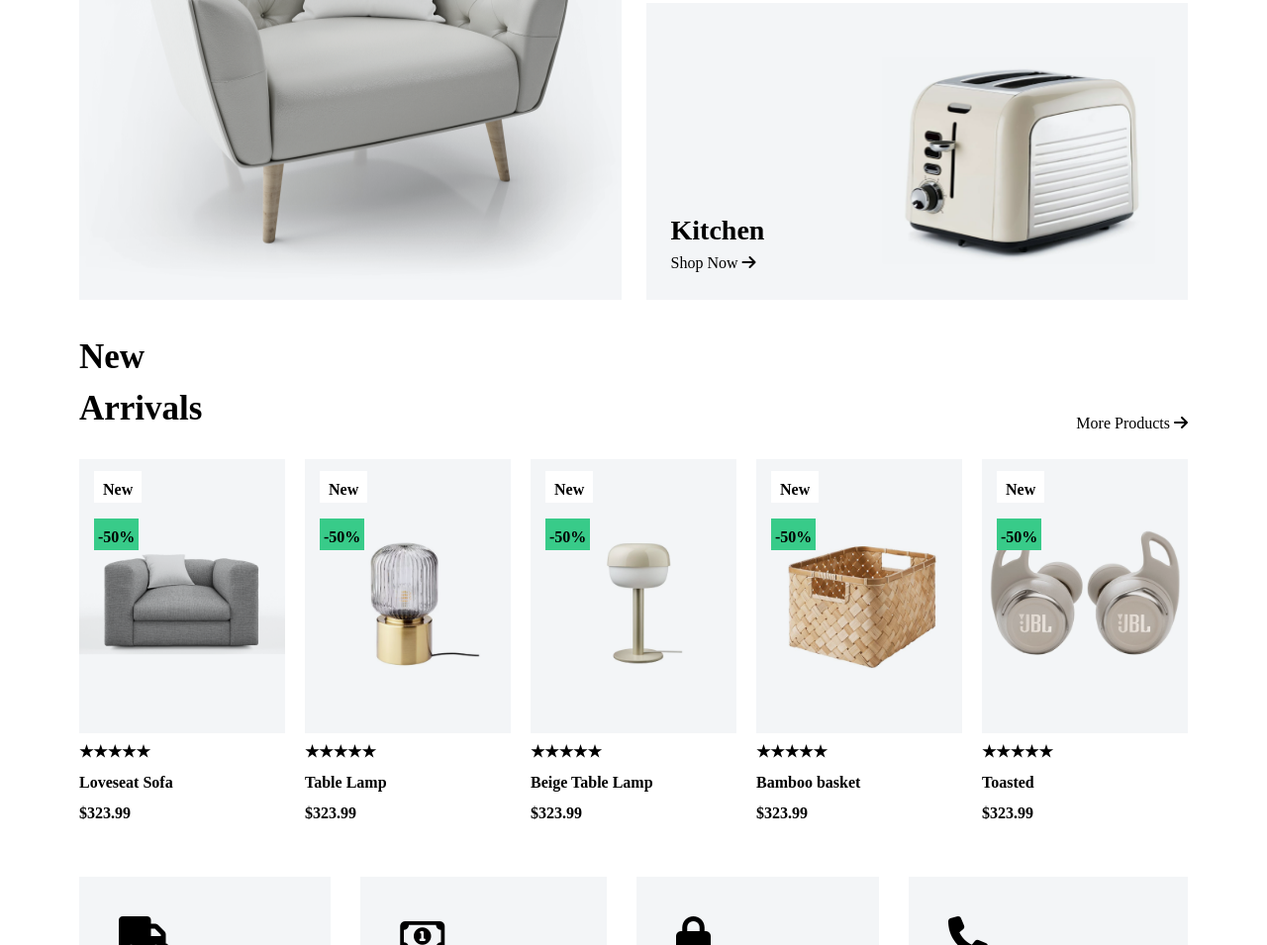
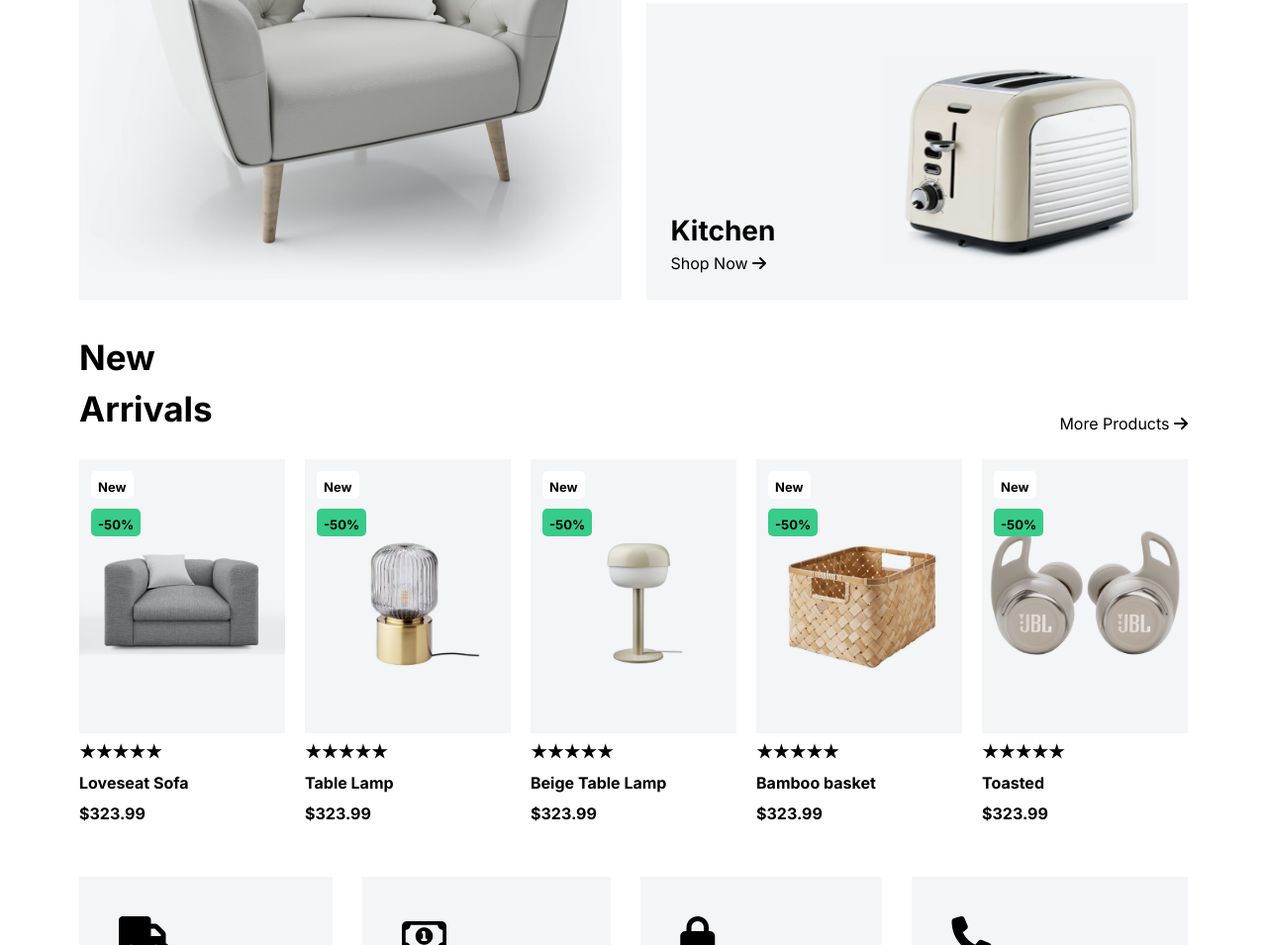
Before and after one commit to zadmainda/GearGrid, a plain HTML site: page index.html in a window 1280 px wide. Shown: the part 627-1582 px from the top of the page at 99% size. Drawn offline with Linux system fonts and the light colour scheme.

Commit message:
feat: add logos and style card banner and card discount spans

```diff
--- a/assets/sass/_base.sass
+++ b/assets/sass/_base.sass
@@ -16,7 +16,7 @@ body, html
 
 
 body
-  font-family: var(--font-family)
+  font-family: 'Inter', sans-serif
   color: var(--theme-color-text-cream)
   line-height: 1.5
   background-color: #fff
--- a/assets/sass/_components.sass
+++ b/assets/sass/_components.sass
@@ -11,12 +11,15 @@
     height: 75%
   &_discount, &_banner
     position: absolute
-    left: 1.5rem
-    padding: 0.1rem 0.9rem
+    display: inline-flex
+    left: 1.2rem
+    padding: 0.2rem .7rem
+    border-radius: .5rem
+    font-size: 1.3rem
+    text-align: center
   &_banner
-    top: 1.25rem
+    top: 1.2rem
     background: #fff
   &_discount
-    top: 6rem
+    top: 5rem
     background: var(--secondary-green)
-    padding: 0.1rem 0.4rem
--- a/assets/sass/_variables.sass
+++ b/assets/sass/_variables.sass
@@ -14,3 +14,6 @@
   --neutral-level-7: #141718
   --max-container-width: 112.0rem
   --max-body-width: 144.0rem
+
+
+@import url('https://fonts.googleapis.com/css2?family=Inter:wght@300;400;500;600;700;800&display=swap')
--- a/index.html
+++ b/index.html
@@ -4,6 +4,8 @@
 <head>
   <meta charset="UTF-8">
   <meta name="viewport" content="width=device-width, initial-scale=1.0">
+
+    <link rel="shortcut icon" href="/assets/images/logo/geargrid-128.png" type="image/x-icon">
 
   <link rel="stylesheet" href="https://cdnjs.cloudflare.com/ajax/libs/font-awesome/6.5.0/css/all.min.css">
   <link rel="stylesheet" href="assets/css/main.css">
```
Also changed, not shown: assets/css/main.css, assets/images/logo/geargrid-128.png (added), assets/images/logo/geargrid-128.webp (added), assets/images/logo/geargrid.webp (added), 1 other file.
